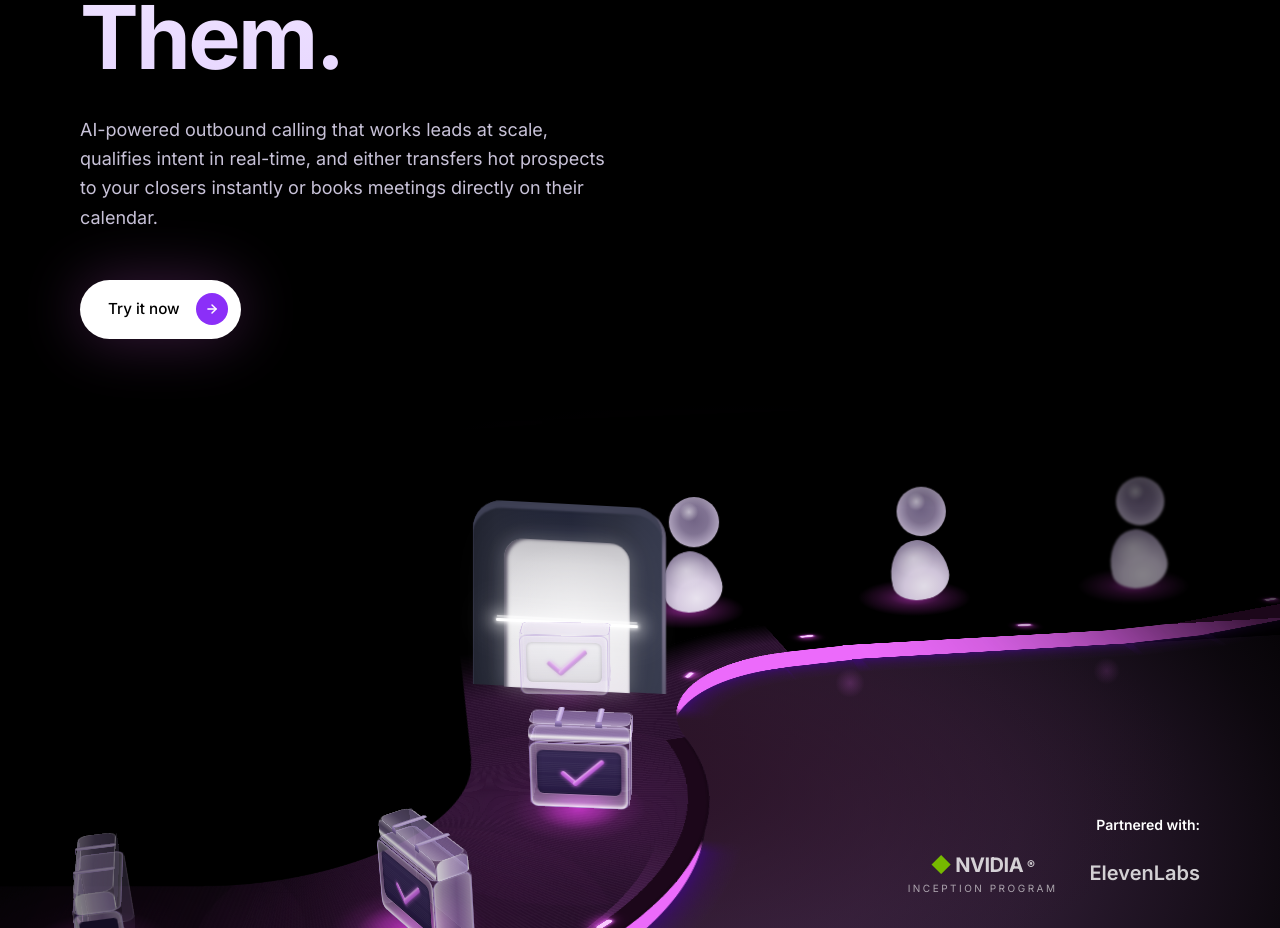
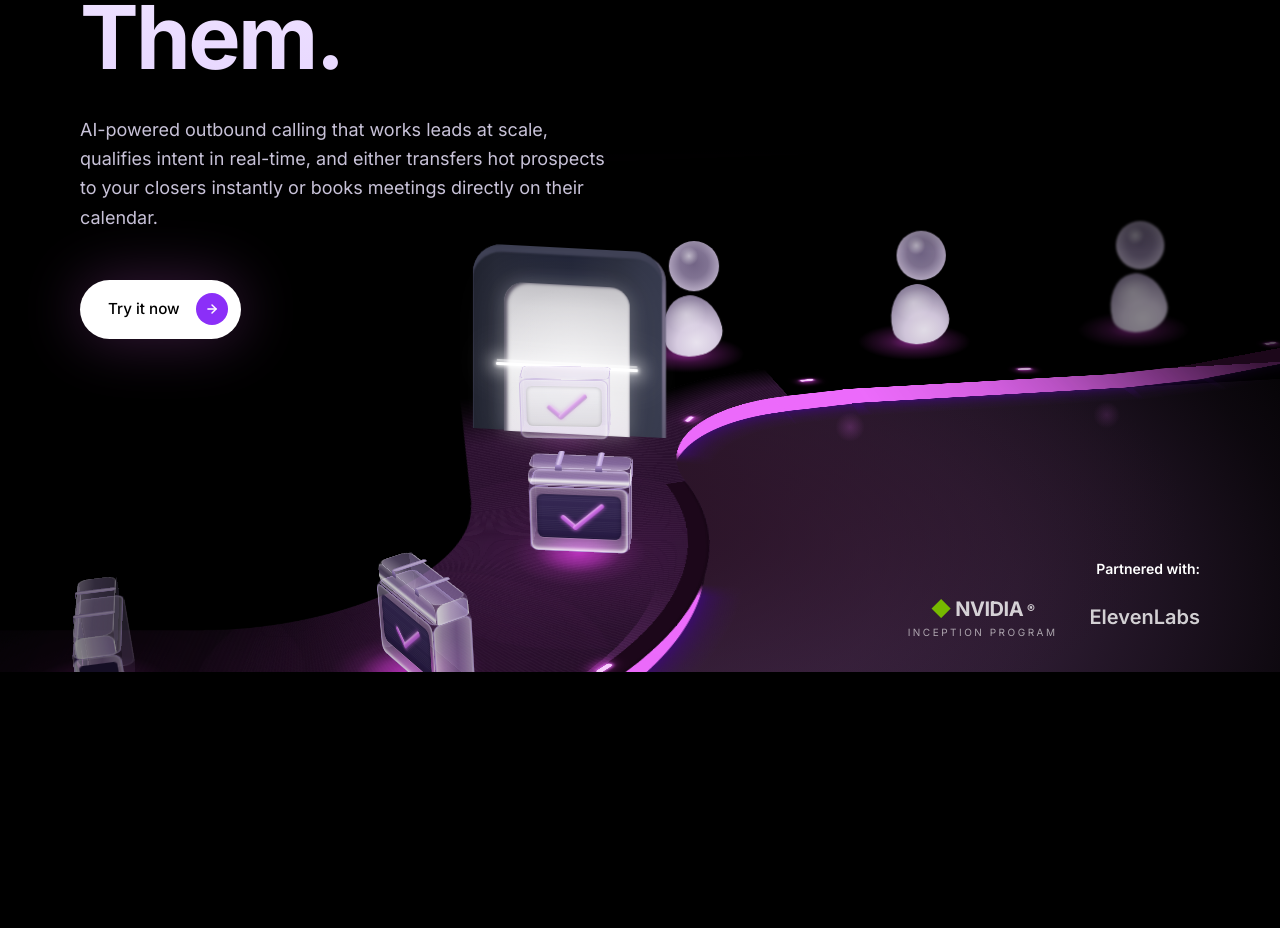
Before and after one commit to muhammadawais400602/ringlessai, a Next.js app: page / in a window 1280 px wide. Shown: the part 510-1438 px from the top of the page. After the commit the page ends 1182 px from the top, so only its background shows below. Built offline with nearby package versions, Linux system fonts and the light colour scheme.

Commit message:
Hero: pull the animation up under the text block
Add a negative top margin on the conveyor block so it sits snug under
the headline/subheadline, removing the empty black gap.

Co-Authored-By: Claude Opus 4.7 <noreply@anthropic.com>

```diff
--- a/src/app/page.tsx
+++ b/src/app/page.tsx
@@ -52,7 +52,7 @@ export default function Home() {
         </div>
 
         {/* Bottom block: animation (part of the same hero section, scrolls with the page) */}
-        <div className="relative w-full aspect-[16/9] md:aspect-[21/9]">
+        <div className="relative w-full aspect-[16/9] md:aspect-[21/9] -mt-24 md:-mt-48 lg:-mt-64">
           <ConveyorScene />
           {/* soft top fade so headline block blends into the scene */}
           <div className="absolute inset-x-0 top-0 h-32 bg-gradient-to-b from-black to-transparent pointer-events-none" />
```
